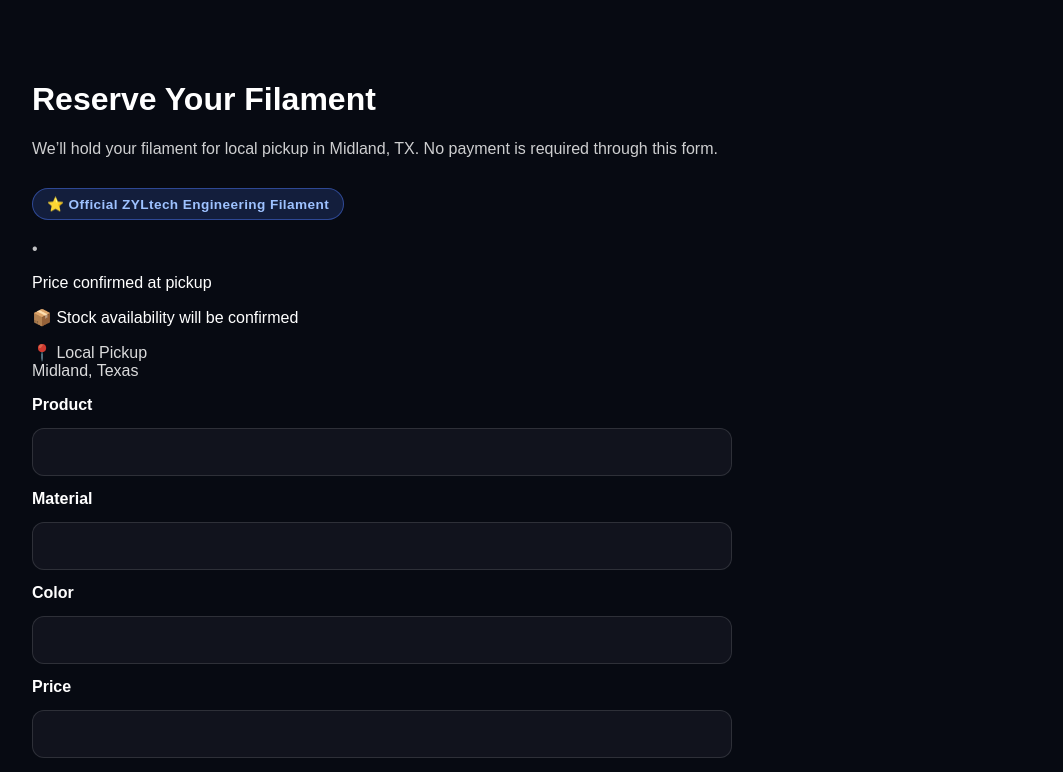
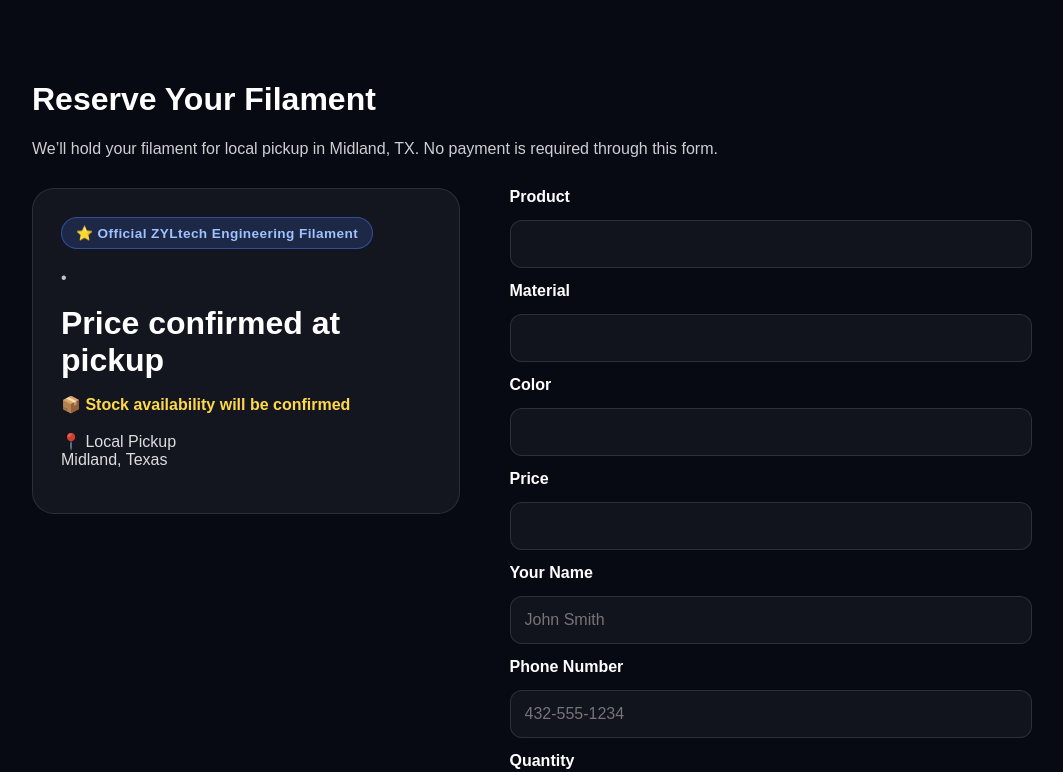
Before and after one commit to jnc3designs/jnc3designs-website, a Next.js app in the folder jnc3designs-premium/: page /supply/reserve in a window 1280 px wide. Shown: the top 772 px of the page, without its empty margins (108-1171 px from the left). Built offline with nearby package versions, Linux system fonts and the light colour scheme.

Commit message:
Add styles for reservation layout and summary

```diff
--- a/jnc3designs-premium/app/globals.css
+++ b/jnc3designs-premium/app/globals.css
@@ -719,3 +719,40 @@ font-size:120px;
 
     min-height:140px;
 }
+.reserve-layout {
+  display: grid;
+  grid-template-columns: minmax(0, 0.9fr) minmax(0, 1.1fr);
+  gap: 50px;
+  align-items: start;
+}
+
+.reserve-summary {
+  padding: 28px;
+  border-radius: 22px;
+  background: rgba(255,255,255,0.05);
+  border: 1px solid rgba(255,255,255,0.1);
+}
+
+.reserve-image {
+  width: 100%;
+  border-radius: 18px;
+  margin-bottom: 24px;
+}
+
+.reserve-price {
+  font-size: 2rem;
+  font-weight: 800;
+  margin: 18px 0 8px;
+}
+
+.reserve-stock {
+  color: #ffd84a;
+  font-weight: 800;
+  margin-bottom: 18px;
+}
+
+@media (max-width: 850px) {
+  .reserve-layout {
+    grid-template-columns: 1fr;
+  }
+}
```
